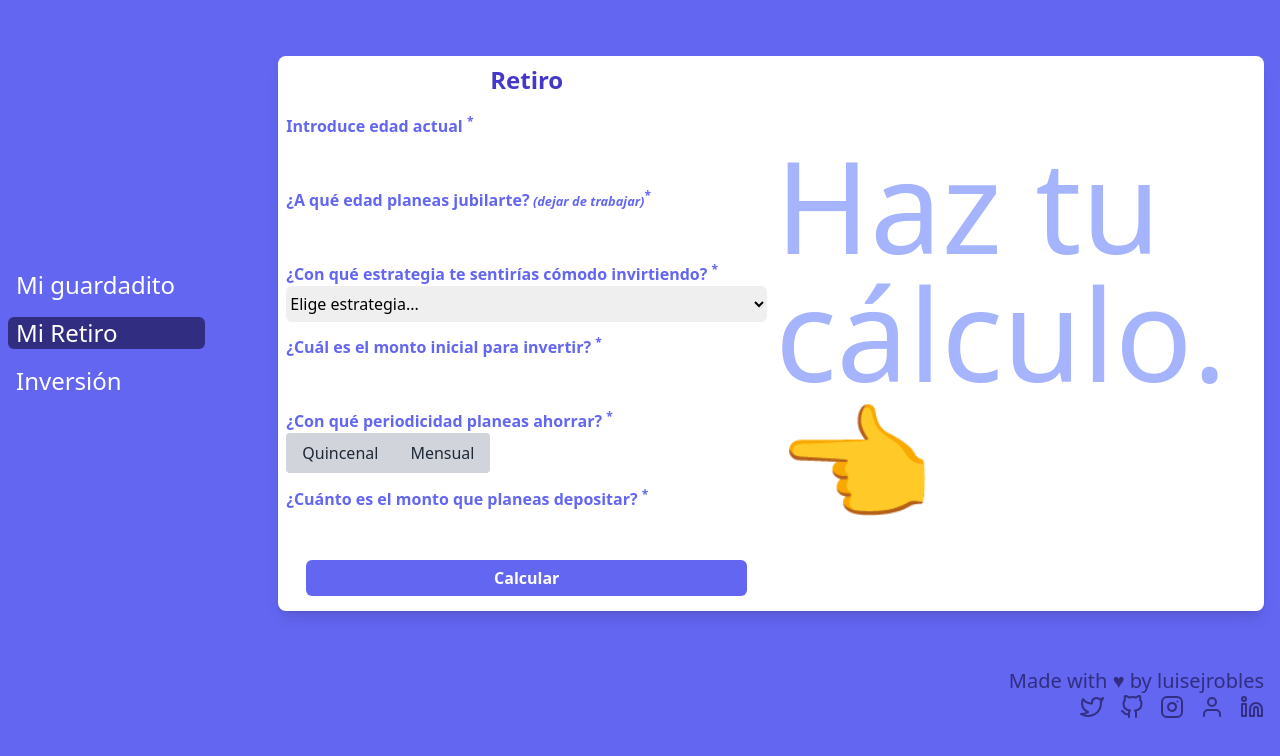
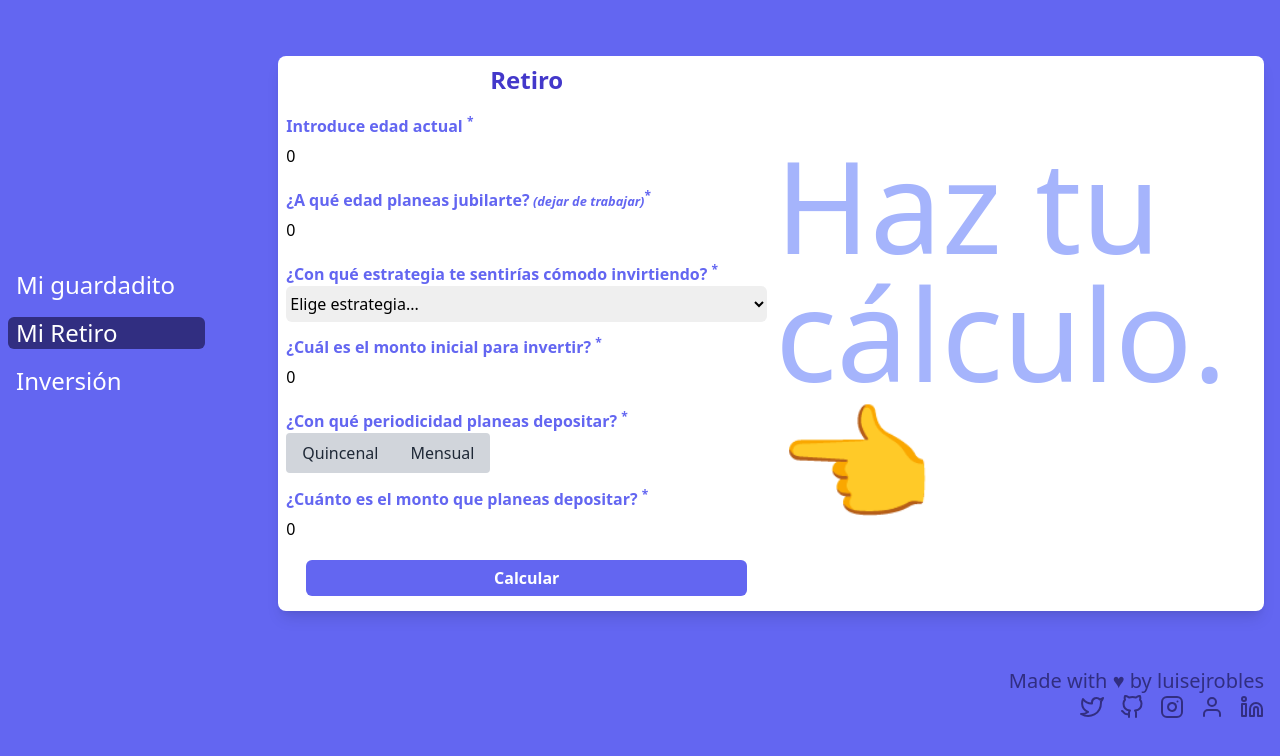
Before and after one commit to luisejrobles/future-me, a React (Create React App) app: page / in a window 1280 px wide. Both pictures are taken after a click on the button "Mi Retiro". Shown: the top 756 px of the page. Built offline with nearby package versions, Linux system fonts and the light colour scheme.

Commit message:
useState modified

```diff
--- a/src/components/Retiro/Retiro.js
+++ b/src/components/Retiro/Retiro.js
@@ -12,10 +12,10 @@ const RetiroForm = ({ formik }) => (
       </p>
       <input
         type="number"
-        name="actualAge"
+        name="currentAge"
         min="1"
         onChange={formik.handleChange}
-        value={formik.values.actualAge}
+        value={formik.values.currentAge}
         className="rounded-md h-9 cursor-auto focus:outline-none focus:ring-2 focus:ring-indigo-500"
       />
     </div>
@@ -43,7 +43,7 @@ const RetiroForm = ({ formik }) => (
       <select
         type="select"
         name="investmentStrategy"
-        placeholder="Con qué periodicidad puedes ahorrar?"
+        placeholder="Con qué periodicidad puedes depositar?"
         onChange={formik.handleChange}
         value={formik.values.investmentStrategy}
         className="rounded-md h-9 cursor-auto focus:outline-none focus:ring-2 focus:ring-indigo-500 "
@@ -61,16 +61,16 @@ const RetiroForm = ({ formik }) => (
       </p>
       <input
         type="number"
-        name="retiringAge"
+        name="initialAmount"
         onChange={formik.handleChange}
-        value={formik.values.retiringAge}
+        value={formik.values.initialAmount}
         className="rounded-md h-9 cursor-auto focus:outline-none focus:ring-2 focus:ring-indigo-500"
         required
       />
     </div>
     <div className="flex flex-col">
       <p className="font-bold text-indigo-500">
-        ¿Con qué periodicidad planeas ahorrar? <sup>*</sup>
+        ¿Con qué periodicidad planeas depositar? <sup>*</sup>
       </p>
       <div className="inline-flex">
         <button
@@ -95,9 +95,9 @@ const RetiroForm = ({ formik }) => (
       </p>
       <input
         type="number"
-        name="retiringAge"
+        name="amountToDeposit"
         onChange={formik.handleChange}
-        value={formik.values.retiringAge}
+        value={formik.values.amountToDeposit}
         className="rounded-md h-9 cursor-auto focus:outline-none focus:ring-2 focus:ring-indigo-500"
         required
       />
@@ -127,22 +127,36 @@ const NoCalculo = () => {
   );
 };
 const Retiro = () => {
-  // eslint-disable-next-line
+  const [retiringInfo, setRetiringInfo] = useState({
+    yearsLeftToRetire: 0,
+    amountToSaveByPeriodicityChosen: 0,
+    periodicity: "",
+    amountAtRetiringAge: 0,
+  });
   const [calculoHecho, setCalculoHecho] = useState(false);
   const formik = useFormik({
     initialValues: {
-      retiringAge: "",
-      currentAge: "",
+      retiringAge: 0,
+      currentAge: 0,
       investmentStrategy: "",
-      initialAmount: "",
-      amountToDeposit: "",
-      periodicity: "",
+      initialAmount: 0,
+      amountToDeposit: 0,
+      periodicity: 0,
     },
     validationSchema: RetiroFormValidation,
     onSubmit: (values) => {
-      console.log(values);
+      const {
+        retiringAge,
+        currentAge,
+        investmentStrategy,
+        periodicity,
+        initialAmount,
+      } = values;
     },
   });
+  const yearsLeftToRetire = (currentAge, retiringAge) =>
+    retiringAge - currentAge;
+
   return (
     <div className="w-100 h-full  flex">
       <div className="w-2/4 flex flex-col space-y-3 mr-2 ">
```
